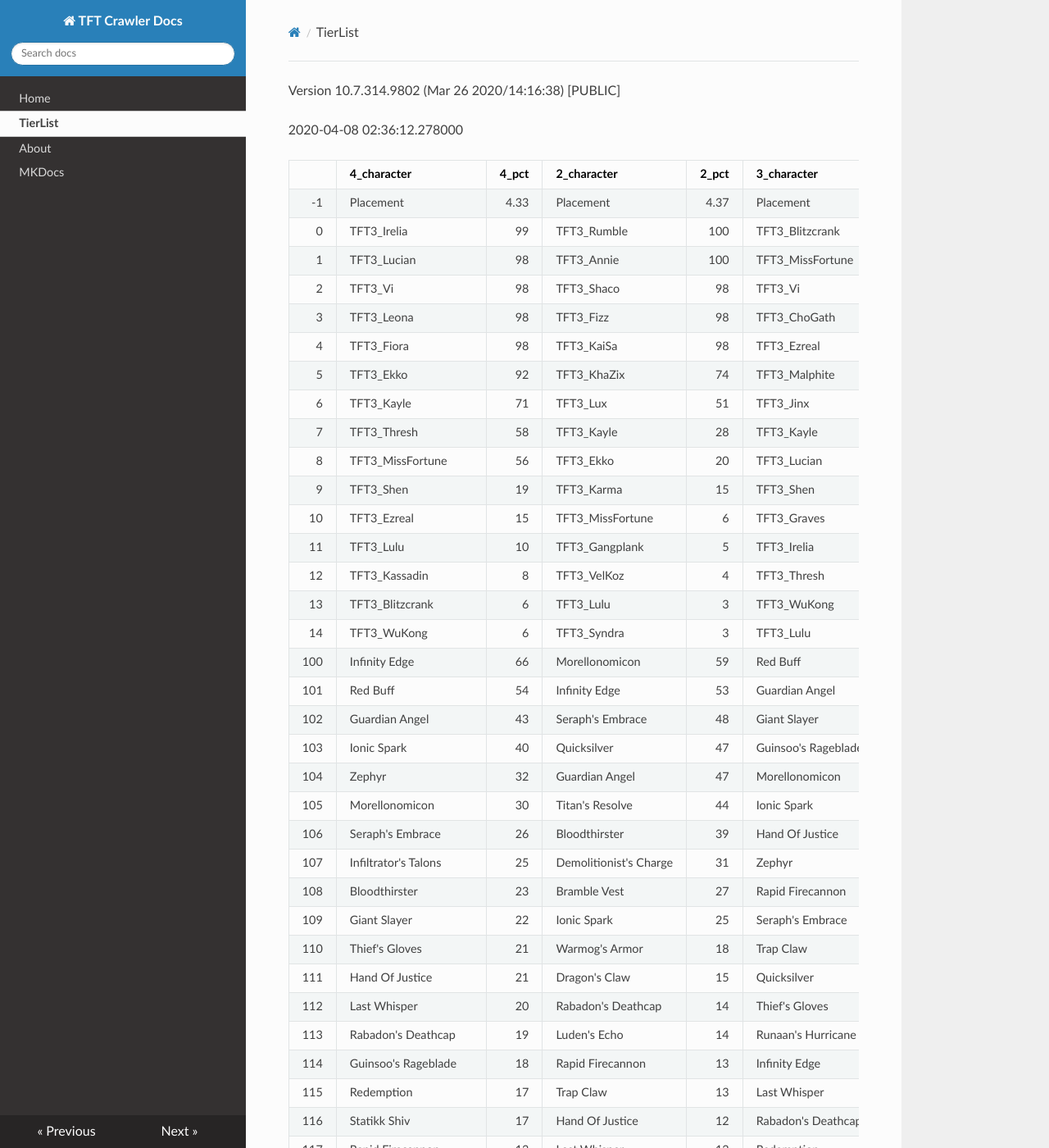
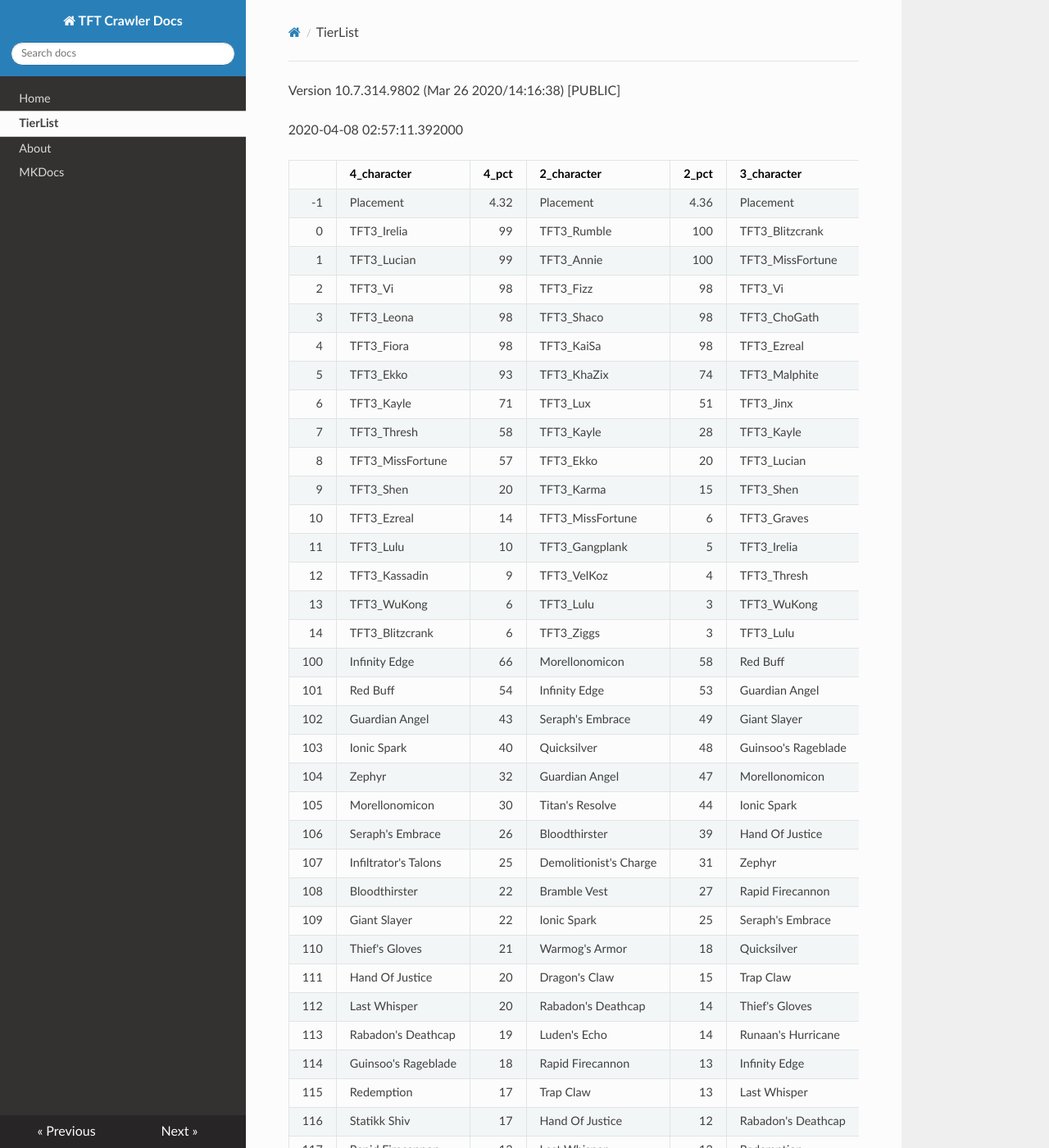
Before and after one commit to JamesYouL2/TFT-Crawler, an MkDocs documentation site: the page built from docs/tierlist.md, in a window 1280 px wide and 1400 px high. Shown: the whole window at 82% size. Built offline with MkDocs 1.6.1, drawn with Linux system fonts in a browser that asks for light colours; nearby versions of some CDN libraries; some of the changed text lies outside the part shown.

Commit message:
Update tierlist.md

```diff
--- a/docs/tierlist.md
+++ b/docs/tierlist.md
@@ -1,42 +1,42 @@
 Version 10.7.314.9802 (Mar 26 2020/14:16:38) [PUBLIC] <Releases/10.7>
 
-2020-04-08 02:36:12.278000
+2020-04-08 02:57:11.392000
 
-|     | 4_character               |   4_pct | 2_character            |   2_pct | 3_character         |   3_pct | 1_character         |   1_pct |
-|----:|:--------------------------|--------:|:-----------------------|--------:|:--------------------|--------:|:--------------------|--------:|
-|  -1 | Placement                 |    4.33 | Placement              |    4.37 | Placement           |    4.49 | Placement           |    4.52 |
-|   0 | TFT3_Irelia               |   99    | TFT3_Rumble            |  100    | TFT3_Blitzcrank     |   90    | TFT3_Karma          |   93    |
-|   1 | TFT3_Lucian               |   98    | TFT3_Annie             |  100    | TFT3_MissFortune    |   85    | TFT3_Ashe           |   76    |
-|   2 | TFT3_Vi                   |   98    | TFT3_Shaco             |   98    | TFT3_Vi             |   82    | TFT3_Jhin           |   76    |
-|   3 | TFT3_Leona                |   98    | TFT3_Fizz              |   98    | TFT3_ChoGath        |   79    | TFT3_Mordekaiser    |   71    |
-|   4 | TFT3_Fiora                |   98    | TFT3_KaiSa             |   98    | TFT3_Ezreal         |   76    | TFT3_Lulu           |   62    |
-|   5 | TFT3_Ekko                 |   92    | TFT3_KhaZix            |   74    | TFT3_Malphite       |   75    | TFT3_JarvanIV       |   55    |
-|   6 | TFT3_Kayle                |   71    | TFT3_Lux               |   51    | TFT3_Jinx           |   64    | TFT3_Jayce          |   43    |
-|   7 | TFT3_Thresh               |   58    | TFT3_Kayle             |   28    | TFT3_Kayle          |   45    | TFT3_WuKong         |   42    |
-|   8 | TFT3_MissFortune          |   56    | TFT3_Ekko              |   20    | TFT3_Lucian         |   38    | TFT3_Lux            |   33    |
-|   9 | TFT3_Shen                 |   19    | TFT3_Karma             |   15    | TFT3_Shen           |   35    | TFT3_Shaco          |   32    |
-|  10 | TFT3_Ezreal               |   15    | TFT3_MissFortune       |    6    | TFT3_Graves         |   32    | TFT3_Rakan          |   29    |
-|  11 | TFT3_Lulu                 |   10    | TFT3_Gangplank         |    5    | TFT3_Irelia         |   30    | TFT3_XinZhao        |   29    |
-|  12 | TFT3_Kassadin             |    8    | TFT3_VelKoz            |    4    | TFT3_Thresh         |   22    | TFT3_Sona           |   26    |
-|  13 | TFT3_Blitzcrank           |    6    | TFT3_Lulu              |    3    | TFT3_WuKong         |   21    | TFT3_Neeko          |   25    |
-|  14 | TFT3_WuKong               |    6    | TFT3_Syndra            |    3    | TFT3_Lulu           |   14    | TFT3_Poppy          |   25    |
-| 100 | Infinity Edge             |   66    | Morellonomicon         |   59    | Red Buff            |   53    | Guardian Angel      |   55    |
-| 101 | Red Buff                  |   54    | Infinity Edge          |   53    | Guardian Angel      |   52    | Infinity Edge       |   53    |
-| 102 | Guardian Angel            |   43    | Seraph's Embrace       |   48    | Giant Slayer        |   51    | Morellonomicon      |   48    |
-| 103 | Ionic Spark               |   40    | Quicksilver            |   47    | Guinsoo's Rageblade |   38    | Runaan's Hurricane  |   37    |
-| 104 | Zephyr                    |   32    | Guardian Angel         |   47    | Morellonomicon      |   32    | Last Whisper        |   34    |
-| 105 | Morellonomicon            |   30    | Titan's Resolve        |   44    | Ionic Spark         |   31    | Spear of Shojin     |   34    |
-| 106 | Seraph's Embrace          |   26    | Bloodthirster          |   39    | Hand Of Justice     |   30    | Bramble Vest        |   32    |
-| 107 | Infiltrator's Talons      |   25    | Demolitionist's Charge |   31    | Zephyr              |   29    | Ionic Spark         |   28    |
-| 108 | Bloodthirster             |   23    | Bramble Vest           |   27    | Rapid Firecannon    |   29    | Dragon's Claw       |   26    |
-| 109 | Giant Slayer              |   22    | Ionic Spark            |   25    | Seraph's Embrace    |   27    | Titan's Resolve     |   25    |
-| 110 | Thief's Gloves            |   21    | Warmog's Armor         |   18    | Trap Claw           |   23    | Seraph's Embrace    |   23    |
-| 111 | Hand Of Justice           |   21    | Dragon's Claw          |   15    | Quicksilver         |   23    | Bloodthirster       |   20    |
-| 112 | Last Whisper              |   20    | Rabadon's Deathcap     |   14    | Thief's Gloves      |   23    | Zephyr              |   18    |
-| 113 | Rabadon's Deathcap        |   19    | Luden's Echo           |   14    | Runaan's Hurricane  |   20    | Quicksilver         |   18    |
-| 114 | Guinsoo's Rageblade       |   18    | Rapid Firecannon       |   13    | Infinity Edge       |   20    | Guinsoo's Rageblade |   17    |
-| 115 | Redemption                |   17    | Trap Claw              |   13    | Last Whisper        |   16    | Trap Claw           |   17    |
-| 116 | Statikk Shiv              |   17    | Hand Of Justice        |   12    | Rabadon's Deathcap  |   16    | Warmog's Armor      |   16    |
-| 117 | Rapid Firecannon          |   13    | Last Whisper           |   12    | Redemption          |   15    | Redemption          |   16    |
-| 118 | Hextech Gunblade          |   12    | Zephyr                 |   12    | Spear of Shojin     |   14    | Thief's Gloves      |   15    |
-| 119 | Locket of the Iron Solari |   11    | Hextech Gunblade       |   11    | Statikk Shiv        |   14    | Hand Of Justice     |   13    |
+|     | 4_character          |   4_pct | 2_character            |   2_pct | 3_character         |   3_pct | 1_character         |   1_pct |
+|----:|:---------------------|--------:|:-----------------------|--------:|:--------------------|--------:|:--------------------|--------:|
+|  -1 | Placement            |    4.32 | Placement              |    4.36 | Placement           |    4.48 | Placement           |    4.54 |
+|   0 | TFT3_Irelia          |   99    | TFT3_Rumble            |  100    | TFT3_Blitzcrank     |   90    | TFT3_Karma          |   92    |
+|   1 | TFT3_Lucian          |   99    | TFT3_Annie             |  100    | TFT3_MissFortune    |   85    | TFT3_Ashe           |   75    |
+|   2 | TFT3_Vi              |   98    | TFT3_Fizz              |   98    | TFT3_Vi             |   82    | TFT3_Jhin           |   75    |
+|   3 | TFT3_Leona           |   98    | TFT3_Shaco             |   98    | TFT3_ChoGath        |   79    | TFT3_Mordekaiser    |   71    |
+|   4 | TFT3_Fiora           |   98    | TFT3_KaiSa             |   98    | TFT3_Ezreal         |   76    | TFT3_Lulu           |   62    |
+|   5 | TFT3_Ekko            |   93    | TFT3_KhaZix            |   74    | TFT3_Malphite       |   75    | TFT3_JarvanIV       |   54    |
+|   6 | TFT3_Kayle           |   71    | TFT3_Lux               |   51    | TFT3_Jinx           |   63    | TFT3_WuKong         |   43    |
+|   7 | TFT3_Thresh          |   58    | TFT3_Kayle             |   28    | TFT3_Kayle          |   45    | TFT3_Jayce          |   43    |
+|   8 | TFT3_MissFortune     |   57    | TFT3_Ekko              |   20    | TFT3_Lucian         |   38    | TFT3_Lux            |   32    |
+|   9 | TFT3_Shen            |   20    | TFT3_Karma             |   15    | TFT3_Shen           |   35    | TFT3_Shaco          |   31    |
+|  10 | TFT3_Ezreal          |   14    | TFT3_MissFortune       |    6    | TFT3_Graves         |   32    | TFT3_Rakan          |   29    |
+|  11 | TFT3_Lulu            |   10    | TFT3_Gangplank         |    5    | TFT3_Irelia         |   30    | TFT3_XinZhao        |   28    |
+|  12 | TFT3_Kassadin        |    9    | TFT3_VelKoz            |    4    | TFT3_Thresh         |   22    | TFT3_Sona           |   25    |
+|  13 | TFT3_WuKong          |    6    | TFT3_Lulu              |    3    | TFT3_WuKong         |   21    | TFT3_Neeko          |   25    |
+|  14 | TFT3_Blitzcrank      |    6    | TFT3_Ziggs             |    3    | TFT3_Lulu           |   14    | TFT3_Poppy          |   25    |
+| 100 | Infinity Edge        |   66    | Morellonomicon         |   58    | Red Buff            |   53    | Guardian Angel      |   55    |
+| 101 | Red Buff             |   54    | Infinity Edge          |   53    | Guardian Angel      |   52    | Infinity Edge       |   52    |
+| 102 | Guardian Angel       |   43    | Seraph's Embrace       |   49    | Giant Slayer        |   51    | Morellonomicon      |   48    |
+| 103 | Ionic Spark          |   40    | Quicksilver            |   48    | Guinsoo's Rageblade |   38    | Runaan's Hurricane  |   37    |
+| 104 | Zephyr               |   32    | Guardian Angel         |   47    | Morellonomicon      |   32    | Last Whisper        |   34    |
+| 105 | Morellonomicon       |   30    | Titan's Resolve        |   44    | Ionic Spark         |   31    | Spear of Shojin     |   34    |
+| 106 | Seraph's Embrace     |   26    | Bloodthirster          |   39    | Hand Of Justice     |   30    | Bramble Vest        |   32    |
+| 107 | Infiltrator's Talons |   25    | Demolitionist's Charge |   31    | Zephyr              |   29    | Ionic Spark         |   28    |
+| 108 | Bloodthirster        |   22    | Bramble Vest           |   27    | Rapid Firecannon    |   29    | Dragon's Claw       |   26    |
+| 109 | Giant Slayer         |   22    | Ionic Spark            |   25    | Seraph's Embrace    |   27    | Titan's Resolve     |   25    |
+| 110 | Thief's Gloves       |   21    | Warmog's Armor         |   18    | Quicksilver         |   23    | Seraph's Embrace    |   23    |
+| 111 | Hand Of Justice      |   20    | Dragon's Claw          |   15    | Trap Claw           |   23    | Bloodthirster       |   20    |
+| 112 | Last Whisper         |   20    | Rabadon's Deathcap     |   14    | Thief's Gloves      |   22    | Quicksilver         |   19    |
+| 113 | Rabadon's Deathcap   |   19    | Luden's Echo           |   14    | Runaan's Hurricane  |   21    | Zephyr              |   18    |
+| 114 | Guinsoo's Rageblade  |   18    | Rapid Firecannon       |   13    | Infinity Edge       |   20    | Guinsoo's Rageblade |   17    |
+| 115 | Redemption           |   17    | Trap Claw              |   13    | Last Whisper        |   16    | Trap Claw           |   16    |
+| 116 | Statikk Shiv         |   17    | Hand Of Justice        |   12    | Rabadon's Deathcap  |   16    | Warmog's Armor      |   16    |
+| 117 | Rapid Firecannon     |   13    | Last Whisper           |   12    | Redemption          |   15    | Redemption          |   16    |
+| 118 | Hextech Gunblade     |   12    | Zephyr                 |   12    | Spear of Shojin     |   14    | Thief's Gloves      |   15    |
+| 119 | Spear of Shojin      |   11    | Hextech Gunblade       |   11    | Statikk Shiv        |   14    | Hand Of Justice     |   13    |
```
